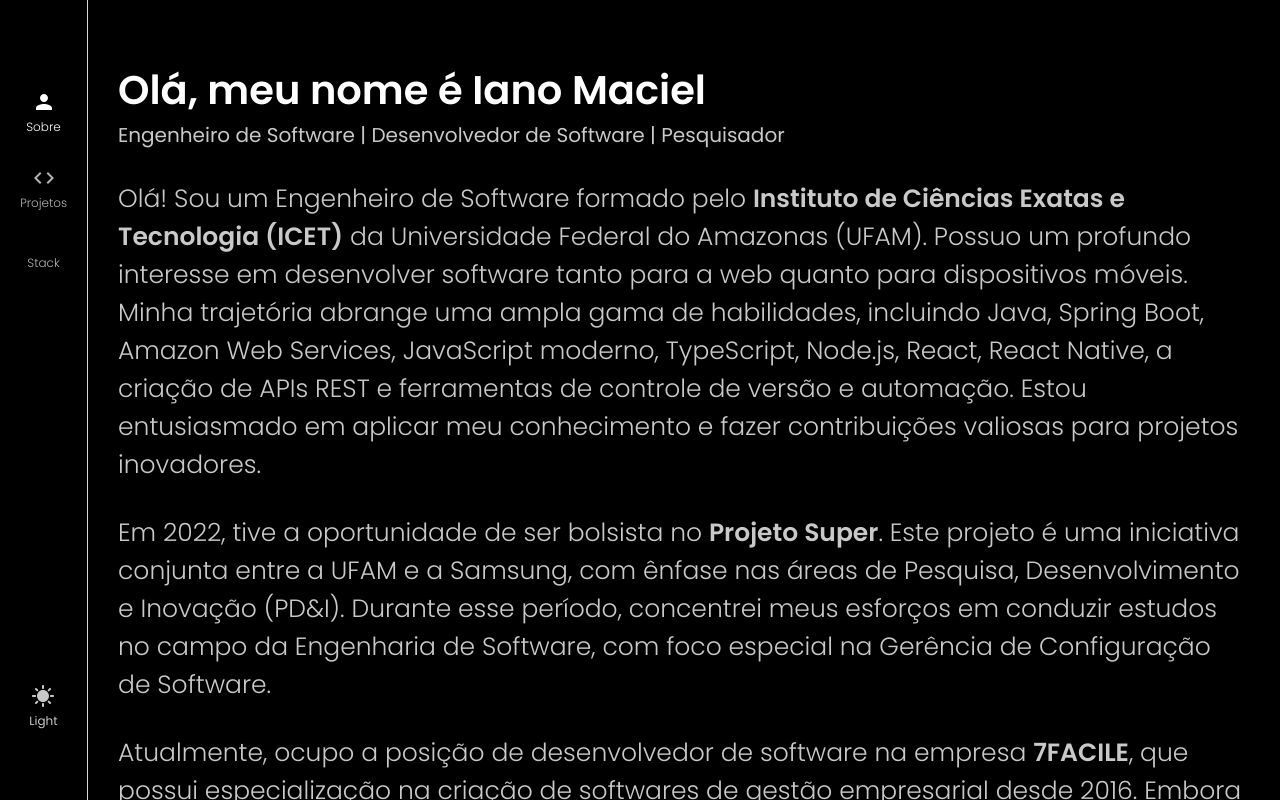
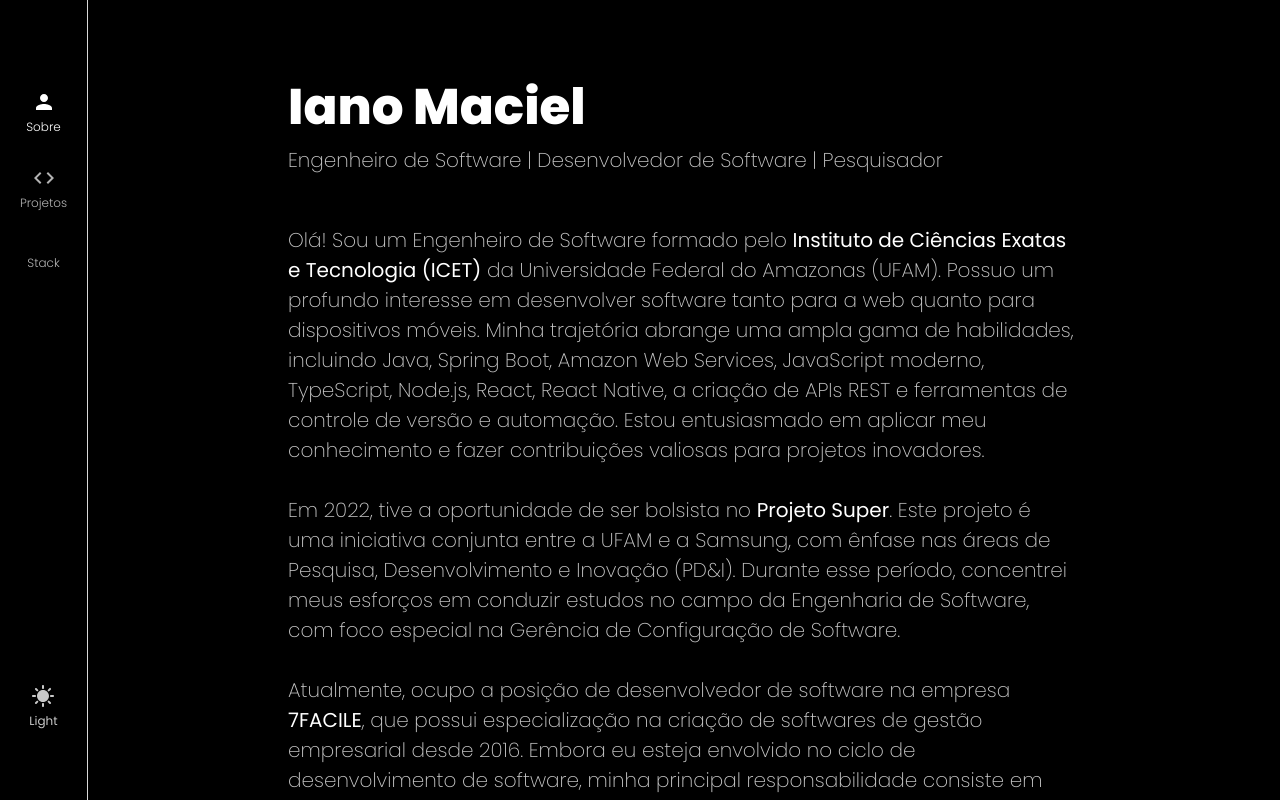
Before and after one commit to IanoMaciel/portfolio, a React (Create React App) app: page / in a window 1280 px wide. Built offline with nearby package versions, Linux system fonts and the light colour scheme; some icons are missing.

Commit message:
feat: ajustes na tela home

```diff
--- a/public/index.html
+++ b/public/index.html
@@ -15,7 +15,8 @@
 
     <link rel="preconnect" href="https://fonts.googleapis.com">
     <link rel="preconnect" href="https://fonts.gstatic.com" crossorigin>
-    <link href="https://fonts.googleapis.com/css2?family=Poppins:wght@300;400;600&display=swap" rel="stylesheet">
+    <link href="https://fonts.googleapis.com/css2?family=Poppins:wght@100;200;300;400;500;600;700;800;900&display=swap"
+        rel="stylesheet">
 
     <title>Iano Maciel</title>
   </head>
--- a/src/components/Content/styles.ts
+++ b/src/components/Content/styles.ts
@@ -7,7 +7,7 @@
 
     background-color: ${props => props.theme.colors.tertiary};
 
-    padding: 30px 30px;
+    padding: 70px 200px;
 
     height: calc(100vh);
     overflow-y: scroll;
--- a/src/views/about/index.tsx
+++ b/src/views/about/index.tsx
@@ -1,4 +1,13 @@
-import { Container, Contact, ContactLink, LinkContact, ContactImage } from './styles';
+import {
+    Container,
+    Contact,
+    ContactLink,
+    LinkContact,
+    ProfilePhoto,
+    AboutMe,
+    AboutContent,
+    Networks,
+} from './styles';
 import {
     AiOutlineInstagram,
     AiOutlineGithub,
@@ -9,9 +18,11 @@
 export default function About() {
     return (
         <Container>
-            <h1>Olá, meu nome é Iano Maciel</h1>
+            <AboutMe>
+                <h1>Iano Maciel</h1>
                 <span>Engenheiro de Software | Desenvolvedor de Software | Pesquisador</span>
-
+            </AboutMe>
+            <AboutContent>
                 <p>
                     Olá! Sou um Engenheiro de Software formado pelo{' '}
                     <a
@@ -23,10 +34,10 @@
                     da Universidade Federal do Amazonas (UFAM). Possuo um profundo interesse em
                     desenvolver software tanto para a web quanto para dispositivos móveis. Minha
                     trajetória abrange uma ampla gama de habilidades, incluindo Java, Spring Boot,
-                Amazon Web Services, JavaScript moderno, TypeScript, Node.js, React, React Native, a
-                criação de APIs REST e ferramentas de controle de versão e automação. Estou
-                entusiasmado em aplicar meu conhecimento e fazer contribuições valiosas para
-                projetos inovadores.
+                    Amazon Web Services, JavaScript moderno, TypeScript, Node.js, React, React
+                    Native, a criação de APIs REST e ferramentas de controle de versão e automação.
+                    Estou entusiasmado em aplicar meu conhecimento e fazer contribuições valiosas
+                    para projetos inovadores.
                 </p>
 
                 <p>
@@ -34,10 +45,10 @@
                     <a href="https://super.ufam.edu.br/" target="_blank">
                         Projeto Super
                     </a>
-                . Este projeto é uma iniciativa conjunta entre a UFAM e a Samsung, com ênfase nas
-                áreas de Pesquisa, Desenvolvimento e Inovação (PD&I). Durante esse período,
-                concentrei meus esforços em conduzir estudos no campo da Engenharia de Software, com
-                foco especial na Gerência de Configuração de Software.
+                    . Este projeto é uma iniciativa conjunta entre a UFAM e a Samsung, com ênfase
+                    nas áreas de Pesquisa, Desenvolvimento e Inovação (PD&I). Durante esse período,
+                    concentrei meus esforços em conduzir estudos no campo da Engenharia de Software,
+                    com foco especial na Gerência de Configuração de Software.
                 </p>
 
                 <p>
@@ -47,23 +58,25 @@
                     </a>
                     , que possui especialização na criação de softwares de gestão empresarial desde
                     2016. Embora eu esteja envolvido no ciclo de desenvolvimento de software, minha
-                principal responsabilidade consiste em conceber novas funcionalidades e conduzir a
-                manutenção do software.
+                    principal responsabilidade consiste em conceber novas funcionalidades e conduzir
+                    a manutenção do software.
                 </p>
 
                 <p>
                     Minha paixão pelo desenvolvimento de software permeia todo o ciclo de vida do
                     projeto, desde a concepção da ideia até a entrega do produto final. Estou
                     profundamente comprometido com todos os aspectos do projeto, desde a criação do
-                modelo de dados e a arquitetura do sistema até o desenvolvimento tanto do backend
-                quanto do frontend.
+                    modelo de dados e a arquitetura do sistema até o desenvolvimento tanto do
+                    backend quanto do frontend.
                 </p>
-
-            <h1>Contato</h1>
+            </AboutContent>
 
             <Contact>
-                <div>
-                    <p>Se você deseja entrar em contato comigo, pode me encontrar em:</p>
+                <h1>Contato</h1>
+                <span>Se você deseja entrar em contato comigo, pode me encontrar em:</span>
+            </Contact>
+
+            <Networks>
                 <ContactLink>
                     <LinkContact
                         href="https://www.linkedin.com/in/iano-maciel-52a7401ba/"
@@ -80,15 +93,16 @@
                         <AiOutlineInstagram />
                         ianooo_
                     </LinkContact>
-                        <LinkContact href="#">
+                    <LinkContact href="mailto:ianomaciel685@icloud.com? subject=sbject text">
                         <AiOutlineMail />
                         ianomaciel685@icloud.com
                     </LinkContact>
                 </ContactLink>
-                </div>
 
-                <ContactImage src={require('../../assets/profilePhoto.png')} alt="Profile Photo" />
-            </Contact>
+                <ProfilePhoto>
+                    <img src={require('../../assets/profilePhoto.png')} alt="Profile Photo" />
+                </ProfilePhoto>
+            </Networks>
         </Container>
     );
 }
--- a/src/views/about/styles.ts
+++ b/src/views/about/styles.ts
@@ -1,62 +1,78 @@
 import { styled } from 'styled-components';
 
 export const Container = styled.div`
-    p {
-        margin-top: 30px;
-        color: ${props => props.theme.colors.secondary};
-        font-size: 25px;
-        font-weight: 300;
+`;
+
+export const AboutMe = styled.div`
+margin-bottom: 50px;
+    h1 {
+        font-weight: 800;
+        font-size: 50px;
+        color: ${props => props.theme.colors.primary}
     }
-    h1 {
-        font-size: 40px;
-        color: ${props => props.theme.colors.primary};
-        margin-top: 30px;
-    }
-
     span {
+        font-weight: 200;
         font-size: 20px;
         color: ${props => props.theme.colors.secondary}
+    }
+`;
+
+export const AboutContent = styled.div`
+    p {
+        font-weight: 200;
+        font-size: 20px;
+        color: ${props => props.theme.colors.secondary};
+
+        margin-bottom: 30px;
     }
 
     a {
         text-decoration: none;
-        font-weight: 800;
-        color: ${props => props.theme.colors.secondary};
+        color: ${props => props.theme.colors.primary};
+        font-weight: 400;
     }
 `;
 
+export const Contact = styled.div`
+    margin-top: 40px;
+    margin-bottom: 50px;
 
-export const Contact = styled.div`
-    display: flex;
-    flex-direction: row;
-    justify-content: space-between;
-
-    width: 100%;
-
-    div {
-        width: 70%;
+    h1 {
+        font-weight: 800;
+        font-size: 50px;
+        color: ${props => props.theme.colors.primary}
     }
 
-    p {
-        margin-bottom: 30px;
+    span {
+        font-weight: 200;
+        font-size: 20px;
+        color: ${props => props.theme.colors.secondary}
     }
+`;
 
+export const Networks = styled.div`
+    display: flex;
+    justify-content: space-between;
 `;
 
 export const ContactLink = styled.div`
     display: flex;
     flex-direction: column;
+    width: 50%;
+
+    //background-color: red; // DELETE HERE
 `;
 
 export const LinkContact = styled.a`
     display: flex;
     align-items: center;
 
+    margin-bottom: 15px;
+
     font-size: 24px;
-    font-weight: 300;
+    font-weight: 200;
     text-decoration: none;
     color: ${props => props.theme.colors.secondary};
-    margin: 5px 0;
 
     transition: opacity .4s;
 
@@ -65,11 +81,23 @@
     }
 
     svg {
+        font-size: 24px;
         margin-right: 20px;
     }
 `;
 
-export const ContactImage = styled.img`
-    width: 300px;
-    height: 300px;
+export const ProfilePhoto = styled.div`
+    display: flex;
+    position: relative;
+    width: 50%;
+
+    //background-color: blue;
+
+    img {
+        position: absolute;
+        margin-top: -60px;
+        margin-left: 200px;
+        width: 300px;
+        height: 300px;
+    }
 `;
```
Also changed, not shown: src/components/Toggle/index.tsx (deleted, +0 -23 lines), src/components/Toggle/styles.ts (deleted, +0 -25 lines), src/assets/profilePhoto.png. Lines whose indentation alone changed are shown as unchanged.
